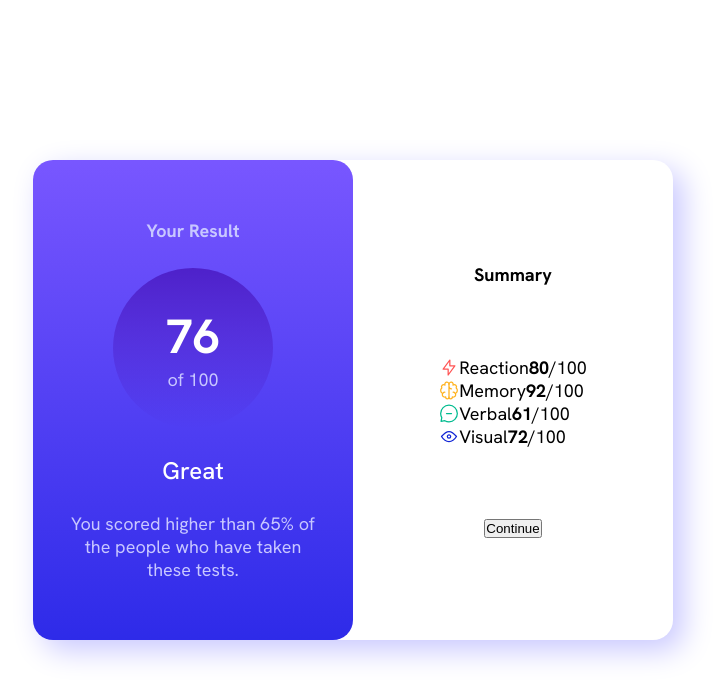
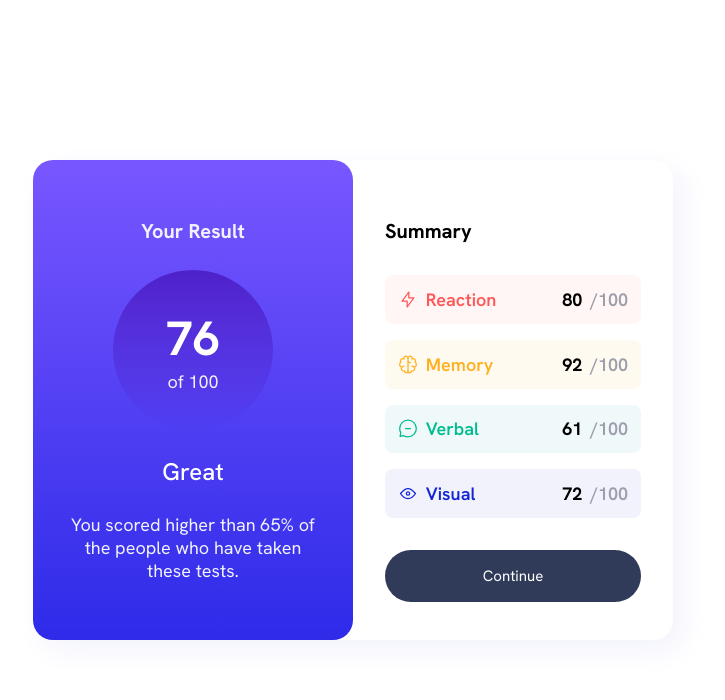
Before and after one commit to turtle-jin/results-summary, a plain HTML site: page index.html in a window 1280 px wide. Shown: the whole page, without its empty margins (287-1012 px from the left). Drawn offline with Linux system fonts and the light colour scheme.

Commit message:
finish desktop design

```diff
--- a/index.html
+++ b/index.html
@@ -24,28 +24,44 @@
       <div class="title">Summary</div>
       <div class="catagories">
         <div class="red">
+          <div class="colorLeft">
             <img src="assets/images/icon-reaction.svg" alt="flash sign">
-          <p>Reaction</p>
+            <p id="redcolor">Reaction</p>
+          </div>
+          <div class="scores">
             <p><strong>80</strong></p>
             <p class="greyText">/100</p>
           </div>
+        </div>
         <div class="yellow">
+          <div class="colorLeft">
             <img src="assets/images/icon-memory.svg" alt="yellow sign">
-          <p>Memory</p>
+            <p id="yellowcolor">Memory</p>
+          </div>
+          <div class="scores">
             <p><strong>92</strong></p>
             <p class="greyText">/100</p>
           </div>
+        </div>
         <div class="green">
+          <div class="colorLeft">
             <img src="assets/images/icon-verbal.svg" alt="green sign">
-          <p>Verbal</p>
+            <p id="greencolor">Verbal</p>
+          </div>
+          <div class="scores">
             <p><strong>61</strong></p>
             <p class="greyText">/100</p>
           </div>
+        </div>
         <div class="blue">
+          <div class="colorLeft">
             <img src="assets/images/icon-visual.svg" alt="blue sign">
-          <p>Visual</p>
+            <p id="bluecolor">Visual</p>
+          </div>
+          <div class="scores">
             <p><strong>72</strong></p>
             <p class="greyText">/100</p>
+          </div>
         </div>
       </div>
       <button>Continue</button>
--- a/styles.css
+++ b/styles.css
@@ -22,8 +22,12 @@
     --Persianblue: hsla(241, 72%, 46%, 0);
     --White: hsl(0, 0%, 100%);
     --Paleblue: hsl(221, 100%, 96%);
-    --Lightlavender: hsl(241, 100%, 89%);
+    --Lightlavender: hsl(240,71%,97%);
     --Darkgrayblue: hsl(224, 30%, 27%);
+    --lightPink: hsl(6,100%,98%);
+    --lightYellow: hsl(42,100%,97%);
+    --lightGreen: hsl(180,44%,96%);
+    --grey:hsl(232,8%,64%);
 
     /* fonts */
     --hanken: "hankengrotesk", sans-serif;
@@ -88,21 +92,31 @@ h2 {
 
 .title {
     font-weight: 700;
+    font-size: 20px;
 }
 .rightSide {
     display: flex;
     flex-direction: column;
-    align-items: center;
+    align-items: flex-start;
     justify-content: space-evenly;
     border-radius: 20px;
     width: 20rem;
     height: 30rem;
-    padding: 2rem;
+    padding-left: 2rem;
+    padding-right: 2rem;
+    padding-top: 2.2rem;
+    padding-bottom: 1rem;
+    gap: 0.6rem;
+
+
 }
 
 .catagories {
     display: flex;
     flex-direction: column;
+    /* border: solid red; */
+    width: 16rem;
+    gap: 1rem;
 }
 
 .red,
@@ -110,4 +124,69 @@ h2 {
 .green,
 .blue {
     display: flex;
+    justify-content: space-between;
+    padding: 0.8rem;
+    border-radius: 8px;
+    font-weight: 600;
+    /* border: solid; */
 }
+
+.colorLeft,
+.scores {
+    display: flex;
+    gap: 0.5rem;
+}
+
+.red {
+    background-color: var(--lightPink);
+
+}
+
+.yellow {
+    background-color: var(--lightYellow);
+}
+
+.green {
+    background-color: var(--lightGreen);
+}
+
+.blue {
+    background-color: var(--Lightlavender);
+}
+
+#redcolor {
+    color: var(--Lightred);
+}
+
+#yellowcolor {
+    color: var(--Orangeyyellow);
+}
+
+#greencolor {
+    color: var(--Greenteal);
+}
+
+#bluecolor {
+    color: var(--Cobaltblue);
+}
+
+.greyText {
+    color: var(--grey);
+}
+
+button {
+    border: none;
+    width: 16rem;
+    color: var(--White);
+    background-color: var(--Darkgrayblue);
+    padding: 1rem;
+    border-radius: 30px;
+    font-family: var(--hanken);
+    font-size: 15px;
+}
+
+button:hover {
+    cursor: pointer;
+    background: linear-gradient(var(--Lightslateblue), var(--Lightroyalblue));
+
+}
```
Lines whose indentation alone changed are shown as unchanged.
